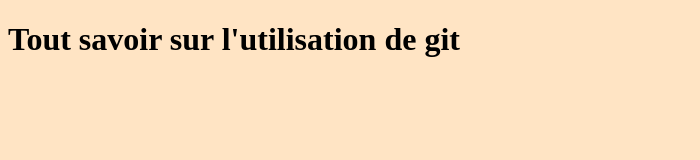
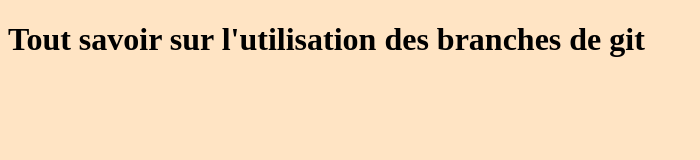
Before and after one commit to jbadin/demo-git, a plain HTML site: page index.html in a window 1280 px wide. Shown: the whole page, without its empty margins (0-700 px from the left). Drawn offline with Linux system fonts and the light colour scheme.

Commit message:
Changement du titre

```diff
--- a/index.html
+++ b/index.html
@@ -7,6 +7,6 @@
     <title>Git</title>
 </head>
 <body>
-    <h1>Tout savoir sur l'utilisation de git</h1>
+    <h1>Tout savoir sur l'utilisation des branches de git</h1>
 </body>
 </html>
```
